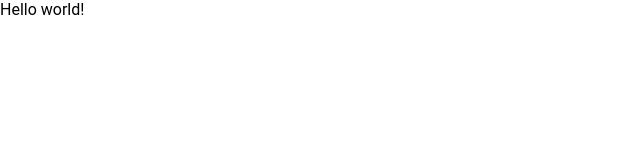
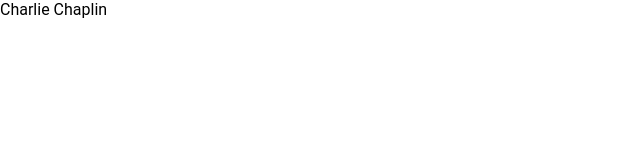
Before and after one commit to davidbwetzel/resume, a plain HTML site: page index.html in a window 1280 px wide. Shown: the full height of the page, 0-640 px from the left. Drawn offline with Linux system fonts and the light colour scheme.

Commit message:
Finished JS Basics L0 Getting Started

```diff
--- a/index.html
+++ b/index.html
@@ -52,8 +52,6 @@ need to load. You'll see a lot of <link>s to CSS files for styles and
 </head>
 <body unresolved>
   <div id="main">
-    Hello world!   <!-- You'll be deleting this line in the course -->
-
     <!--
     Everything from here to the <script> tag below is the skeleton of your
     website. Your code will add information to each of the sections of the
--- a/js/resumeBuilder.js
+++ b/js/resumeBuilder.js
@@ -0,0 +1 @@
+$("#main").append("Charlie Chaplin");
```
